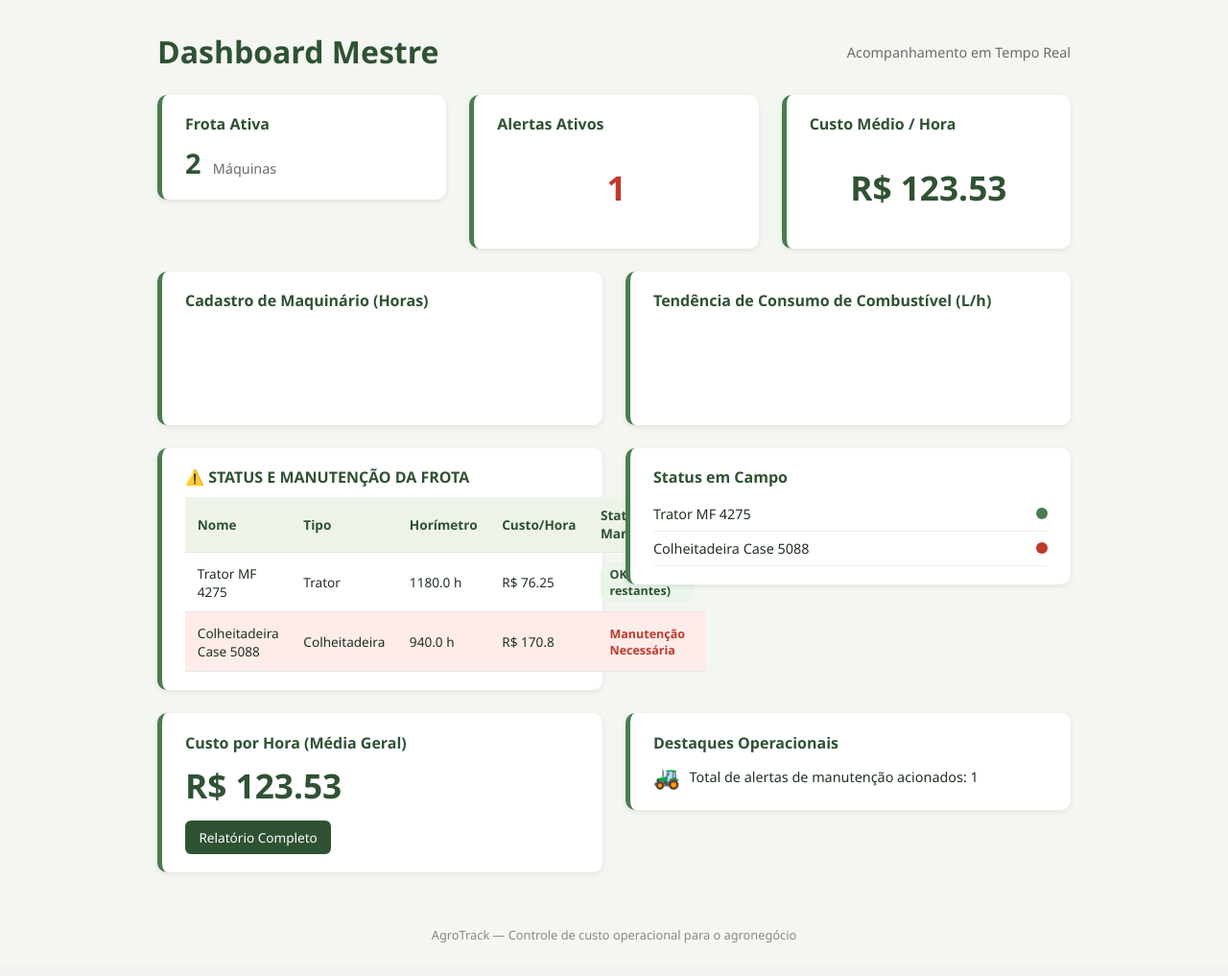
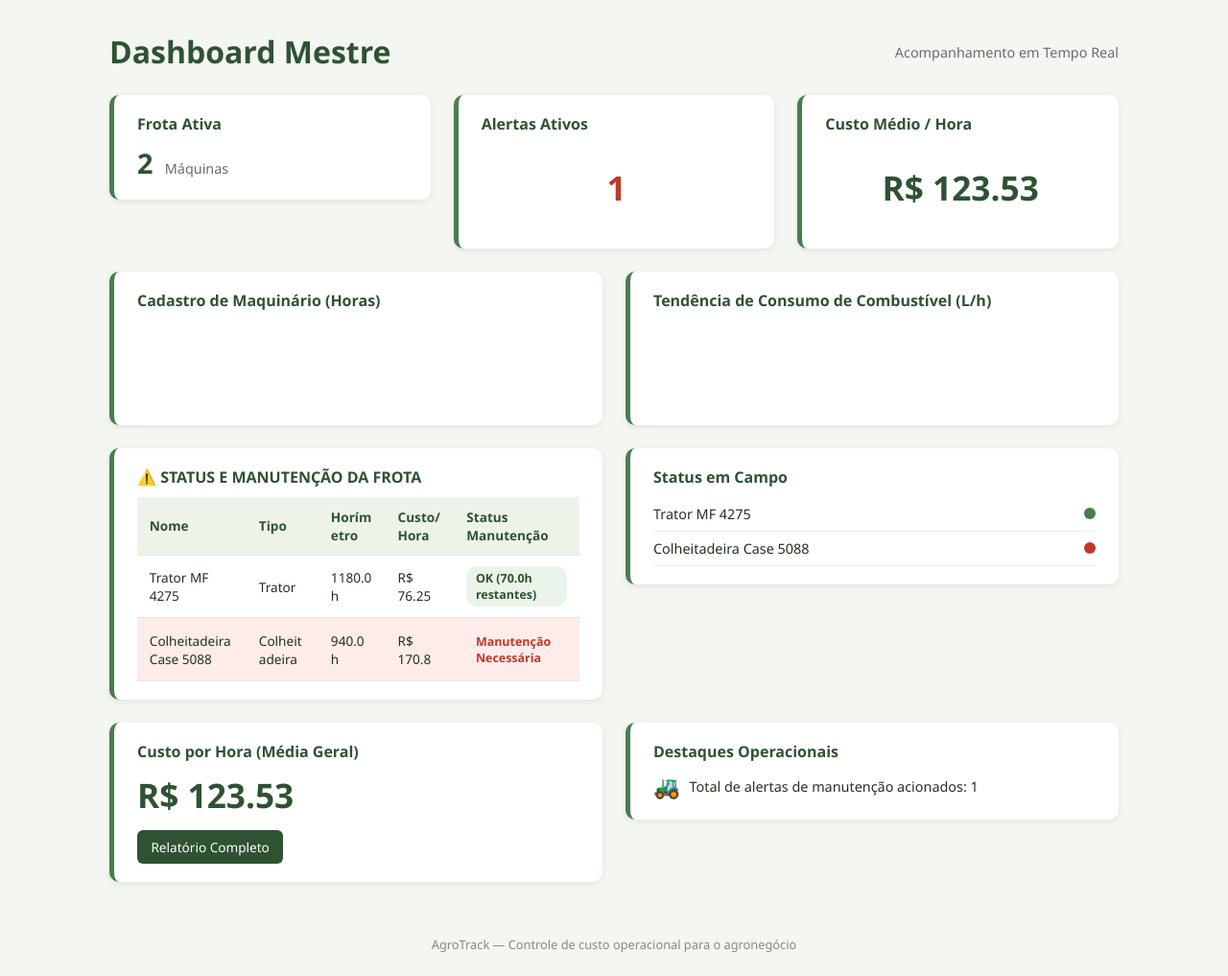
Before and after one commit to fabricio777666/AgroTrack, a Flask app: page / in a window 1280 px wide. Shown: the part 59-1076 px from the top of the page at 96% size. Before the commit the page ends 1041 px from the top, so only its background shows below. Run offline with Flask 3, Linux system fonts and the light colour scheme; data comes from the database, SQL or seed files in the repository.

Commit message:
correção de linhas erradas de tabelas

```diff
--- a/static/style.css
+++ b/static/style.css
@@ -36,7 +36,7 @@ body {
 }
 
 .container {
-    max-width: 1000px;
+    max-width: 1100px;
     margin: 2rem auto;
     padding: 0 1.5rem;
 }
@@ -53,14 +53,21 @@ body {
     flex-wrap: wrap;
 }
 
-.card {
+.card,
+.kpi-card,
+.chart-card,
+.alerts-card,
+.status-card,
+.costs-card,
+.highlights-card {
     background: #fff;
     border-radius: 10px;
     padding: 1.2rem 1.5rem;
     flex: 1;
-    min-width: 180px;
+    min-width: 260px;
     box-shadow: 0 2px 6px rgba(0,0,0,0.08);
     border-left: 5px solid #4a7c4e;
+    overflow: hidden;
 }
 
 .card-alerta {
@@ -82,29 +89,32 @@ body {
 
 .table-wrapper {
     overflow-x: auto;
+    width: 100%;
     background: #fff;
     border-radius: 10px;
-    box-shadow: 0 2px 6px rgba(0,0,0,0.08);
 }
 
-table {
+table, .data-table {
     width: 100%;
     border-collapse: collapse;
+    table-layout: auto;
 }
 
-th, td {
-    padding: 0.8rem 1rem;
+th, td, .data-table th, .data-table td {
+    padding: 0.7rem 0.8rem;
     text-align: left;
     border-bottom: 1px solid #e5e5e5;
-    font-size: 0.9rem;
+    font-size: 0.85rem;
+    white-space: normal;
+    word-break: break-word;
 }
 
-th {
+th, .data-table th {
     background: #eef3ea;
     color: #2f5233;
 }
 
-.linha-alerta {
+.linha-alerta, .alert-critical {
     background: #fdecea;
 }
 
@@ -192,8 +202,6 @@ th {
     padding: 1.5rem 0;
 }
 
-/* ---------- Dashboard ---------- */
-
 .dashboard-container {
     display: flex;
     flex-direction: column;
@@ -225,7 +233,8 @@ th {
 
 .row > [class^="col-"] {
     flex: 1;
-    min-width: 220px;
+    min-width: 280px;
+    max-width: 100%;
 }
 
 .kpi-card h3,
@@ -280,28 +289,6 @@ th {
     justify-content: center;
     color: #a5a5a5;
     font-size: 0.85rem;
-}
-
-.data-table {
-    width: 100%;
-    border-collapse: collapse;
-}
-
-.data-table th,
-.data-table td {
-    padding: 0.6rem 0.8rem;
-    text-align: left;
-    border-bottom: 1px solid #e5e5e5;
-    font-size: 0.85rem;
-}
-
-.data-table th {
-    background: #eef3ea;
-    color: #2f5233;
-}
-
-.alert-critical {
-    background: #fdecea;
 }
 
 .badge {
--- a/templates/index.html
+++ b/templates/index.html
@@ -60,6 +60,7 @@
         <div class="col-alerts">
             <div class="card alerts-card">
                 <h3>⚠️ STATUS E MANUTENÇÃO DA FROTA</h3>
+                <div class="table-wrapper"></div>
                 <table class="data-table alerts-table">
                     <thead>
                         <tr>
```
